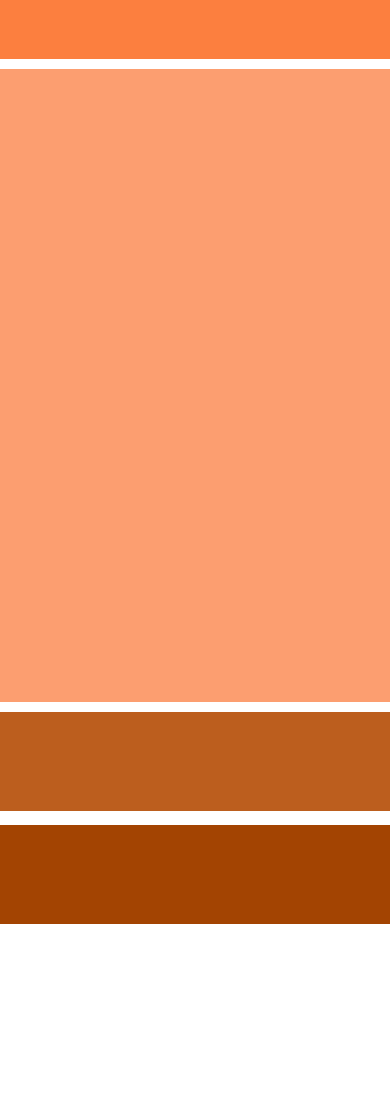
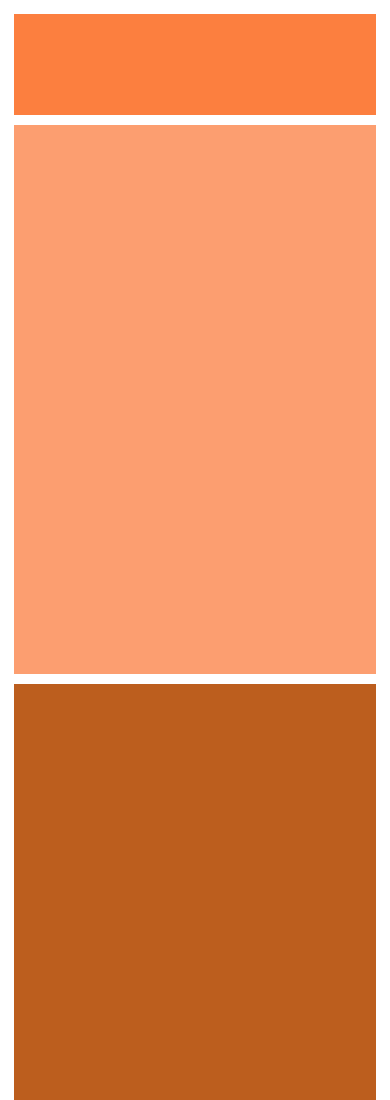
Before and after one commit to YanaAG/Lab1_web, a plain HTML site: page index.html in a window 390 px wide. Shown: the top 1100 px of the page. Before the commit the page ends 924 px from the top, so only its background shows below. Drawn offline with Linux system fonts and the light colour scheme.

Commit message:
change white borders and change block allocation in second media query

```diff
--- a/index.html
+++ b/index.html
@@ -10,6 +10,7 @@
             margin: 0;
             height: 100%;
             width: 100%;
+            background: #FC9E70;
         }
         .left{
             width: 73%;
@@ -20,17 +21,18 @@
         .right{
             width: 26%;
             height: inherit;
-            border-left: 10px solid #ffffff;
             float: right;
         }
         .right_up{
-            height: 49%;
-            border-bottom: 10px solid #ffffff;
+            height: 49.5%;
+            border-bottom: 12px solid #ffffff;
+            border-left: 12px solid #ffffff;
             background: #BC5E1E;
         }
         .right_down{
             height: 49.5%;
             background: #A34402;
+            border-left: 12px solid #ffffff;
         }
         .square{
             width: 170px;
@@ -43,52 +45,66 @@
             margin-left: 50px;
         }
         @media screen and (max-width: 1100px){
+            body{
+                background: white;
+            }
             .left{
-                width: 100%;
+                width: unset;
                 height: 65%;
                 display: block;
             }
             .right{
-                width: 100%;
+                width: unset;
                 height: 35%;
-                border-left: unset;
+                float: unset;
                 border-top: 10px solid #ffffff;
             }
             .right_up{
                 width: 49.5%;
                 height: 100%;
+                border-left: unset;
                 border-bottom: unset;
-                /*border-right: 4px solid #ffffff;*/
                 display: inline-block;
             }
             .right_down{
                 width: 49.5%;
                 height: 100%;
                 float: right;
+                border-left: unset;
             }
         }
         @media screen and (max-width: 768px){
             .square{
-                width: 100%;
-                height: 7%;
+                width: unset;
+                height: 12%;
                 border-bottom: 10px solid #ffffff;
                 position: unset;
-                margin: unset;
+                margin-top: 14px;
+                margin-left: 14px;
+                margin-right: 14px;
             }
             .left{
+                margin-right: 14px;
+                margin-left: 14px;
+            }
+            .right{
                 height: 75%;
             }
-            .right{
-                height: 25%;
-            }
             .right_up{
-                width: 100%;
-                height: 47%;
+                width: unset;
+                height: 80%;
+                display: block;
+                margin-left: 14px;
+                margin-right: 14px;
                 border-bottom: 10px solid #ffffff;
             }
             .right_down{
-                width: 100%;
-                height: 47%;
+                width: unset;
+                height: 20%;
+                float: unset;
+                margin-left: 14px;
+                margin-right: 14px;
+                margin-bottom: 14px;
             }
         }
     </style>
```
